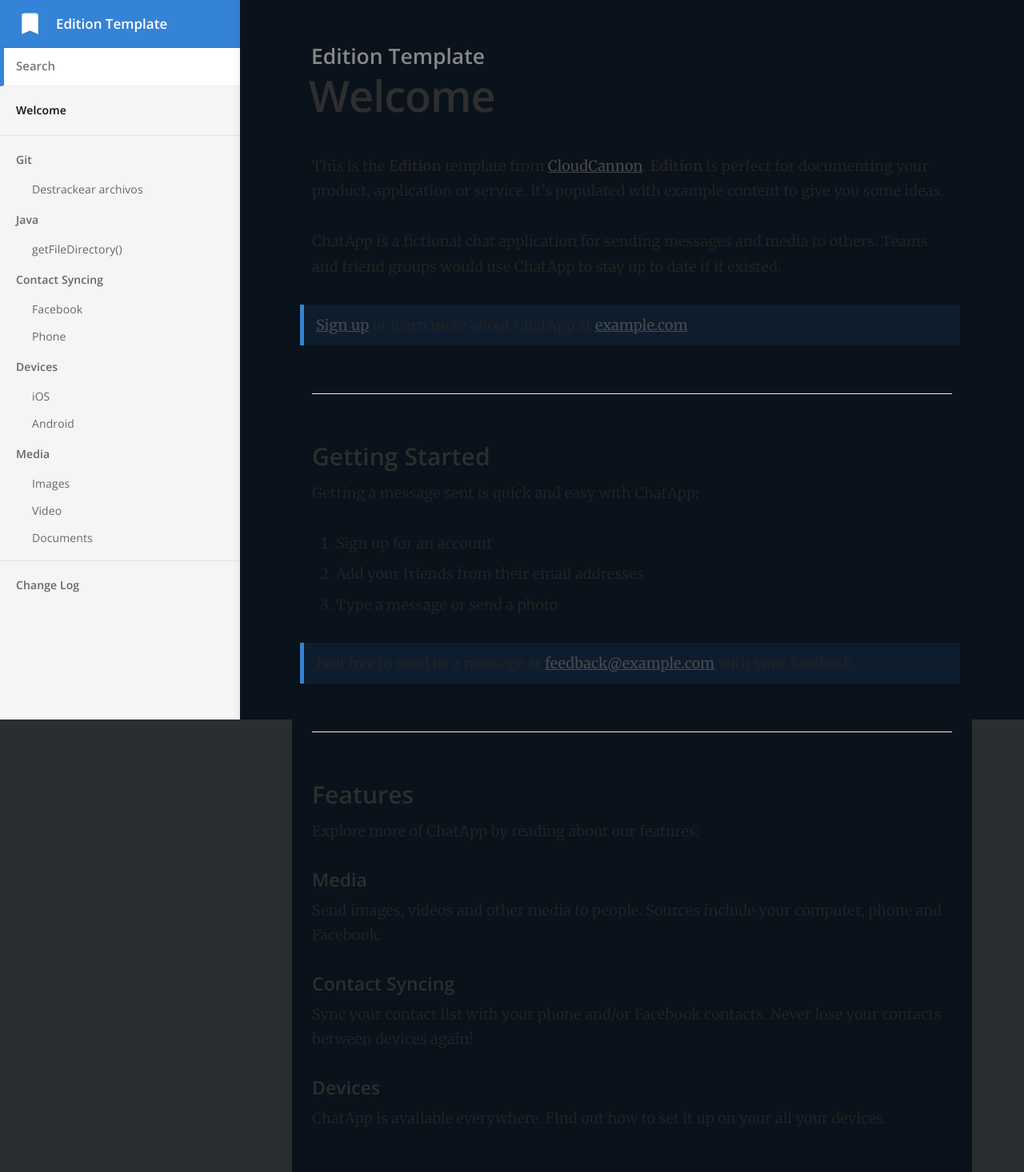
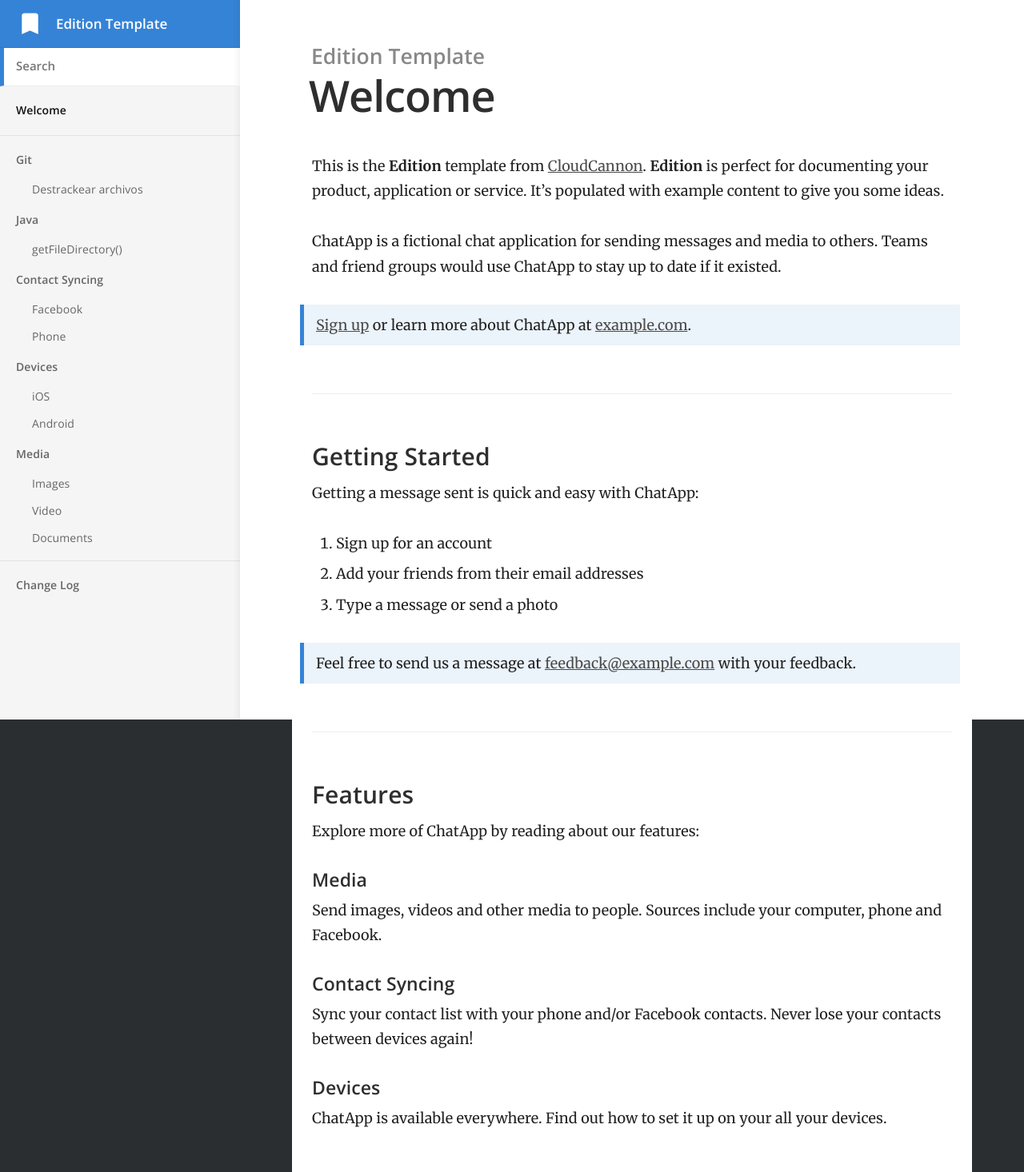
Before and after one commit to slaarks/slaarks.github.io, a Jekyll site: the page built from index.md, in a window 1280 px wide. Shown: the whole page at 80% size. Built offline with Jekyll 4.4.1, drawn with Linux system fonts in a browser that asks for light colours.

Commit message:
Actualización de título.

```diff
--- a/css/main.scss
+++ b/css/main.scss
@@ -8,7 +8,7 @@ $body-background-color: #2B2E31;
 
 $content-max-width: 800px;
 $content-color: #222;
-$content-background-color: #0A121B;
+$content-background-color: #fff;
 
 $brand-colour: #3583d6;
 $brand-colour-light: mix($brand-colour, $content-background-color, 10%);
```
